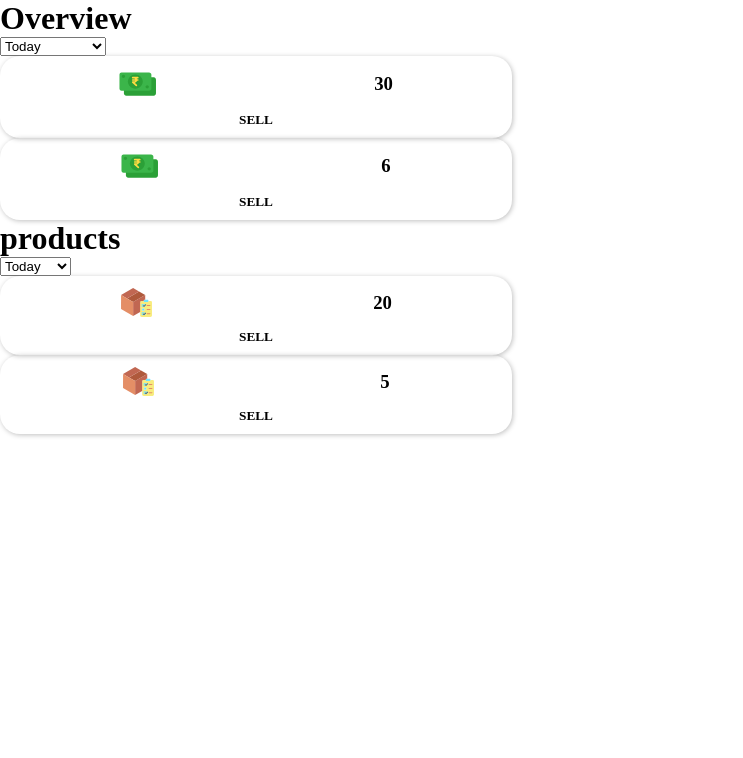
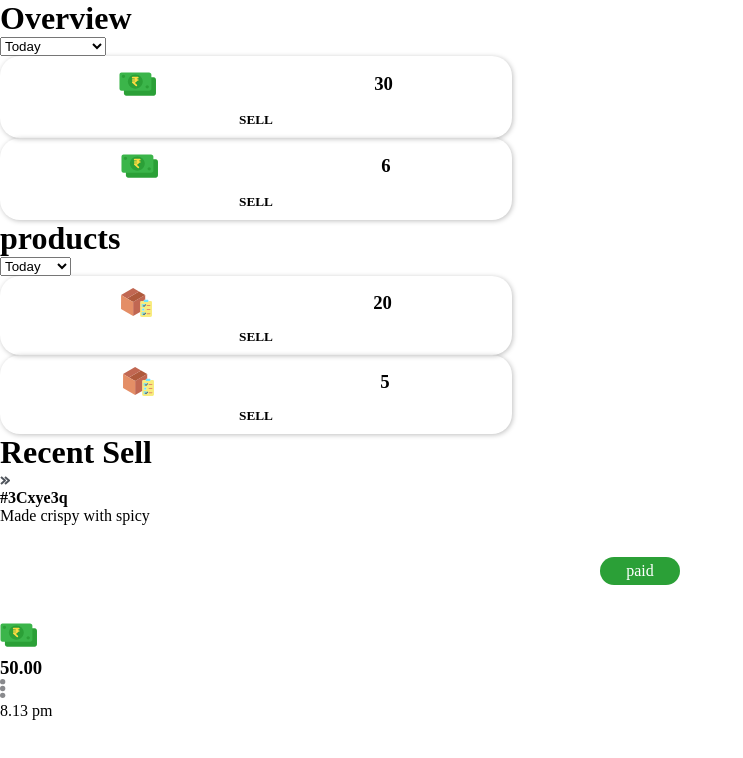
Before and after one commit to MohamedJakkariya/sell-app, a Next.js app: page / in a window 1280 px wide. Shown: the top 758 px of the page, without its empty margins (0-743 px from the left). Built offline with nearby package versions, Linux system fonts and the light colour scheme.

Commit message:
added dashboard page raw elements

```diff
--- a/src/components/CardExpand.tsx
+++ b/src/components/CardExpand.tsx
@@ -2,9 +2,50 @@
 
 import React from 'react';
 import { CardExpandProps } from '../types';
+import styled from 'styled-components';
+import LabelInfo from './Label';
 
 const CardExpand: React.FC<CardExpandProps> = () => {
-	return <div></div>;
+	return (
+		<>
+			<CardExpandContainer>
+				<RightContainer>
+					<h4>
+						<span>#3</span>
+						Cxye3q
+					</h4>
+					<p>Made crispy with spicy</p>
+					<LabelInfo text="paid" bg="green"/>
+				</RightContainer>
+				<LeftContainer>
+					<TopSection>
+						<AmountInfo>
+							<img src='/img/money.svg' alt='money icon' />
+							<h3>50.00</h3>
+						</AmountInfo>
+						<img src='/img/menu_icon.svg' alt='menu icon ' />
+					</TopSection>
+					<TimeLabel>
+						8.13 <span>pm</span>
+					</TimeLabel>
+				</LeftContainer>
+			</CardExpandContainer>
+		</>
+	);
 };
 
+const CardExpandContainer = styled.div``;
+
+const RightContainer = styled.div``;
+
+const LeftContainer = styled.div``;
+
+const Label = styled.p``;
+
+const TopSection = styled.div``;
+
+const AmountInfo = styled.div``;
+
+const TimeLabel = styled.p``;
+
 export default CardExpand;
--- /dev/null
+++ b/src/components/Label.tsx
@@ -0,0 +1,27 @@
+/** @format */
+
+import React from 'react';
+import styled from 'styled-components';
+import { LabelInfoProps } from '../types';
+
+const LabelInfo: React.FC<LabelInfoProps> = ({ text, amount, bg }) => {
+	return (
+		<>
+			<Label>
+				{text} {amount ? `- ${amount}`: ''}
+			</Label>
+		</>
+	);
+};
+
+const Label = styled.p`
+    background-color : #2BA037;
+    color: white;
+    max-width: 80px;
+    text-align: center;
+    margin: 2rem auto;
+    border-radius: 25px;
+    padding: 5px 10px;
+`;
+
+export default LabelInfo;
--- a/src/pages/index.tsx
+++ b/src/pages/index.tsx
@@ -1,6 +1,7 @@
 /** @format */
 import Head from 'next/head';
 import styled from 'styled-components';
+import CardExpand from '../components/CardExpand';
 import CardInfo from '../components/CardInfo';
 
 interface Props {}
@@ -44,7 +45,14 @@ export default function Home<Props>() {
 					<CardInfo amount={5} image='stockBox' />
 				</Products>
 
-				<RecentSell></RecentSell>
+				<RecentSell>
+					<Header>
+						<h1>Recent Sell</h1>
+						<img src='/img/gotoicon.svg' alt='goto icon' />
+					</Header>
+
+					<CardExpand />
+				</RecentSell>
 			</DashboardContainer>
 		</>
 	);
```
Also changed, not shown: src/types/index.ts (+7 -1 lines), public/img/menu_icon.svg (added).
